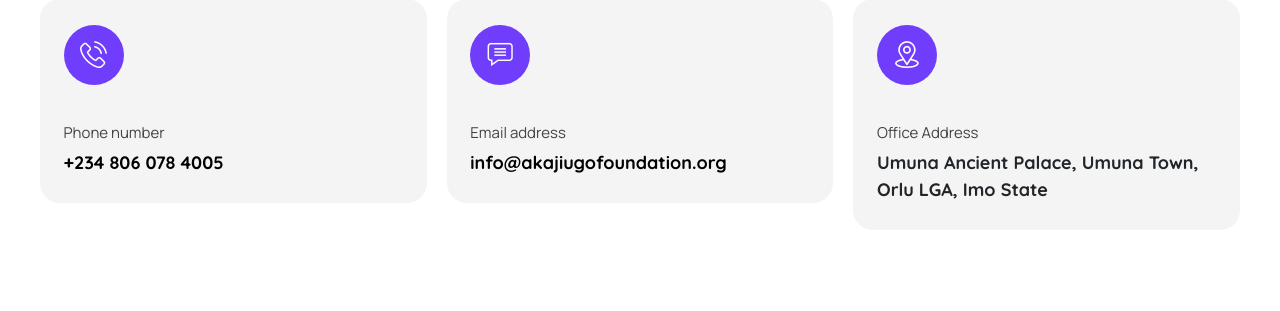
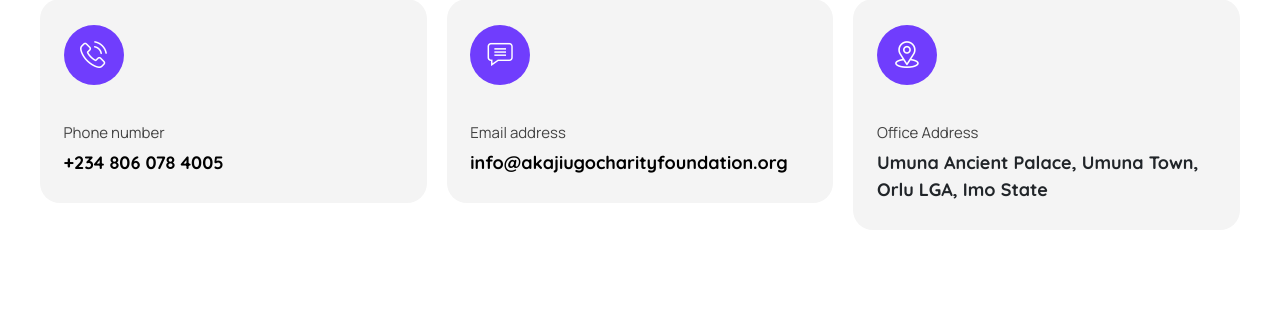
Before and after one commit to anointing1234/Ngo-site, a Django app: page /contact/ in a window 1280 px wide. Shown: the part 558-869 px from the top of the page. Run offline with Django 5.2, Linux system fonts and the light colour scheme; some libraries are stand-ins or nearby versions.

Commit message:
commited

```diff
--- a/core/templates/contact.html
+++ b/core/templates/contact.html
@@ -4,7 +4,7 @@
 <html lang="en">
 
 <head>
-    <link rel="canonical" href="https://akajiugofoundation.org/contact/" />
+    <link rel="canonical" href="https://akajiugocharityfoundation.org/contact/" />
     <meta charset="UTF-8">
     <meta name="viewport" content="width=device-width, initial-scale=1.0">
     <title>Akajiugo Charity Foundation | Women & Children Welfare in Imo State</title>
@@ -27,8 +27,8 @@
       "@context": "https://schema.org",
       "@type": "Organization",
       "name": "Akajiugo Charity Foundation",
-      "url": "https://akajiugofoundation.org",
-      "logo": "https://akajiugofoundation.org/static/assets/img/logo_dark.png",
+      "url": "https://akajiugocharityfoundation.org",
+      "logo": "https://akajiugocharityfoundation.org/static/assets/img/logo_dark.png",
       "sameAs": [
         "https://facebook.com/akajiugofoundation",
         "https://twitter.com/akajiugofoundation",
@@ -43,11 +43,11 @@
     {
       "@context": "https://schema.org",
       "@type": "NGO",
-      "@id": "https://akajiugofoundation.org/#ngo",
+      "@id": "https://akajiugocharityfoundation.org/#ngo",
       "name": "Akajiugo Charity Foundation",
-      "url": "https://akajiugofoundation.org/",
-      "logo": "https://akajiugofoundation.org/static/assets/img/logo_dark.png",
-      "image": "https://akajiugofoundation.org/static/assets/img/logo_dark.png",
+      "url": "https://akajiugocharityfoundation.org/",
+      "logo": "https://akajiugocharityfoundation.org/static/assets/img/logo_dark.png",
+      "image": "https://akajiugocharityfoundation.org/static/assets/img/logo_dark.png",
       "description": "Akajiugo Charity Foundation is a non-governmental organization dedicated to improving the welfare of women and children in Imo State, Nigeria. We provide support, education, health, and community development initiatives.",
       "telephone": "+2348060784005",
       "address": {
@@ -73,11 +73,11 @@
       ],
       "mainEntityOfPage": {
         "@type": "WebSite",
-        "@id": "https://akajiugofoundation.org/#website",
-        "url": "https://akajiugofoundation.org/",
+        "@id": "https://akajiugocharityfoundation.org/#website",
+        "url": "https://akajiugocharityfoundation.org/",
         "name": "Akajiugo Charity Foundation",
         "publisher": {
-          "@id": "https://akajiugofoundation.org/#ngo"
+          "@id": "https://akajiugocharityfoundation.org/#ngo"
         }
       }
     }
@@ -88,14 +88,14 @@
     {
       "@context": "https://schema.org",
       "@type": "WebPage",
-      "@id": "https://akajiugofoundation.org/contact/#webpage",
-      "url": "https://akajiugofoundation.org/contact/",
+      "@id": "https://akajiugocharityfoundation.org/contact/#webpage",
+      "url": "https://akajiugocharityfoundation.org/contact/",
       "name": "About Us - Akajiugo Charity Foundation",
       "isPartOf": {
-        "@id": "https://akajiugofoundation.org/#website"
+        "@id": "https://akajiugocharityfoundation.org/#website"
       },
       "about": {
-        "@id": "https://akajiugofoundation.org/#ngo"
+        "@id": "https://akajiugocharityfoundation.org/#ngo"
       }
     }
     </script>
@@ -252,7 +252,7 @@
                             <div class="icon"><i class="flaticon-comment"></i></div>
                             <div class="txt">
                                 <span class="title">Email address</span>
-                                <a href="mailto:fandi@gmail.com">info@akajiugofoundation.org</a>
+                                <a href="mailto:fandi@gmail.com">info@akajiugocharityfoundation.org</a>
                             </div>
                         </div>
                     </div>
@@ -369,8 +369,8 @@
                     <h3 class="ul-footer-widget-title">Connect With Us</h3>
 
                     <div class="ul-footer-widget-links ul-footer-contact-links">
-                        <a href="mailto:info@akajiugofoundation.org">
-                            <i class="flaticon-mail"></i> info@akajiugofoundation.org
+                        <a href="mailto:info@akajiugocharityfoundation.org">
+                            <i class="flaticon-mail"></i> info@akajiugocharityfoundation.org
                         </a>
                         <a href="tel:+2348060784005">
                             <i class="flaticon-telephone-call"></i> +234 806 078 4005
--- a/core/templates/robots.txt
+++ b/core/templates/robots.txt
@@ -1,3 +1,3 @@
 User-agent: *
 Allow: /
-Sitemap: https://akajiugofoundation.org/sitemap.xml
+Sitemap: https://akajiugocharityfoundation.org/sitemap.xml
```
Also changed, not shown: core/templates/about_us.html (+16 -16 lines), core/templates/donate.html (+16 -16 lines), core/templates/index.html (+16 -16 lines), core/templates/projects.html (+16 -16 lines).
